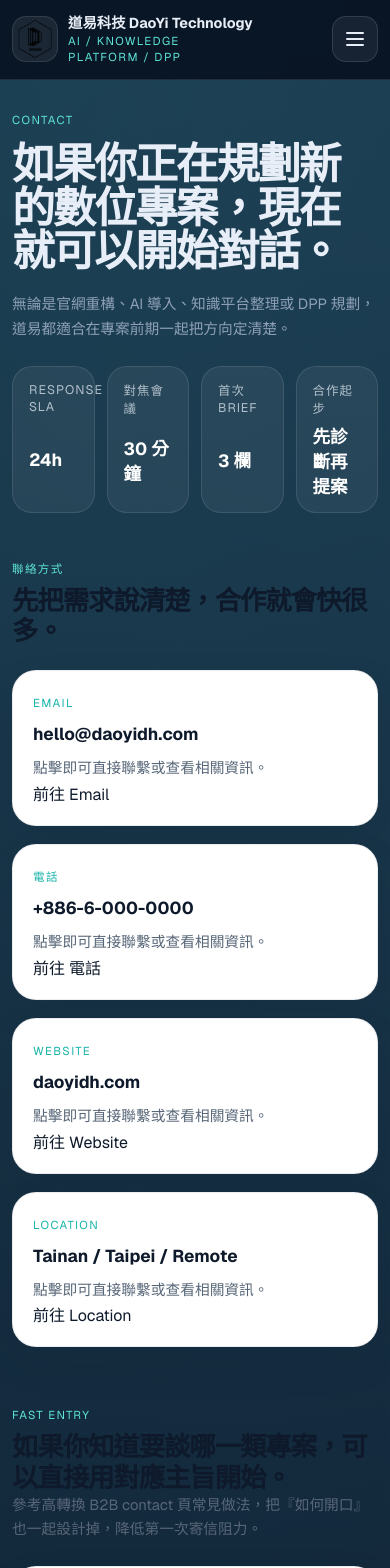
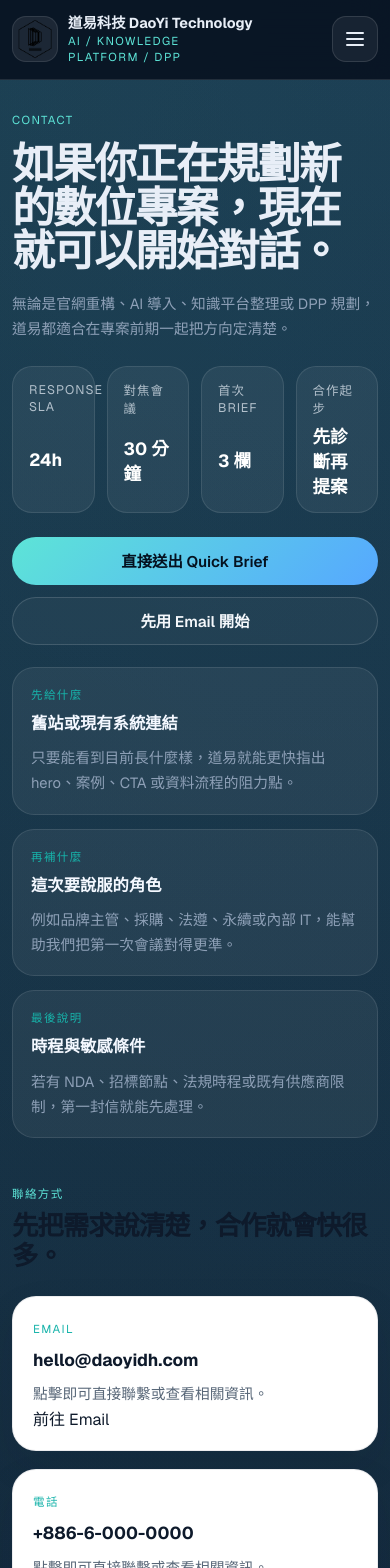
Before and after one commit to yangyen1977-wq/daoyi-website-2026, a Next.js app: page /contact in a window 390 px wide. Shown: the top 1568 px of the page. Built offline with nearby package versions, Linux system fonts and the light colour scheme.

Commit message:
Improve contact conversion and mobile CTA clarity

```diff
--- a/src/app/contact/page.tsx
+++ b/src/app/contact/page.tsx
@@ -1,7 +1,7 @@
 import type { Metadata } from "next";
 import { Section } from "@/components/section";
 import { QuickBriefForm } from "@/components/quick-brief-form";
-import { contactChannels, siteConfig, contactCommitments, contactDecisionCards, contactTrustNotes, trustSignals, homepageContactProof, contactPrepChecklist, auditOffer, contactFastFacts, contactIntentCards, contactFaqs, homepageResponseTimeline } from "@/lib/site";
+import { contactChannels, siteConfig, contactCommitments, contactDecisionCards, contactTrustNotes, trustSignals, homepageContactProof, contactPrepChecklist, auditOffer, contactFastFacts, contactIntentCards, contactFaqs, homepageResponseTimeline, contactHeroChecklist } from "@/lib/site";
 
 export const metadata: Metadata = {
   title: "聯絡我們",
@@ -38,6 +38,23 @@ export default function ContactPage() {
                 <span>{item.label}</span>
                 <strong>{item.value}</strong>
               </div>
+            ))}
+          </div>
+
+          <div className="contact-hero-actions">
+            <a className="button-primary button-large" href="#quick-brief">直接送出 Quick Brief</a>
+            <a className="button-secondary button-large" href={`mailto:${siteConfig.email}?subject=${encodeURIComponent("想和道易討論新專案")}`}>
+              先用 Email 開始
+            </a>
+          </div>
+
+          <div className="contact-hero-checklist" aria-label="第一次聯絡建議準備">
+            {contactHeroChecklist.map((item) => (
+              <article key={item.title} className="contact-hero-checklist-card">
+                <span className="mini-label accent">{item.label}</span>
+                <h3>{item.title}</h3>
+                <p>{item.detail}</p>
+              </article>
             ))}
           </div>
         </div>
--- a/src/app/globals.css
+++ b/src/app/globals.css
@@ -513,6 +513,101 @@ a:hover {
   margin-top: 18px;
 }
 
+.contact-hero-actions {
+  display: flex;
+  gap: 12px;
+  flex-wrap: wrap;
+  margin-top: 24px;
+}
+
+.contact-hero-checklist {
+  display: grid;
+  grid-template-columns: repeat(3, minmax(0, 1fr));
+  gap: 14px;
+  margin-top: 22px;
+}
+
+.contact-hero-checklist-card {
+  padding: 18px;
+  border-radius: 22px;
+  background: rgba(255, 255, 255, 0.06);
+  border: 1px solid rgba(255, 255, 255, 0.1);
+  display: grid;
+  gap: 10px;
+}
+
+.contact-hero-checklist-card h3 {
+  color: #f4f8ff;
+  font-size: 1.02rem;
+  line-height: 1.5;
+}
+
+.contact-hero-checklist-card p {
+  color: #cfdae8;
+  font-size: 0.92rem;
+  line-height: 1.6;
+}
+
+.quick-brief-action-group {
+  display: flex;
+  gap: 12px;
+  flex-wrap: wrap;
+}
+
+.quick-brief-action-group .button-primary,
+.quick-brief-action-group .button-secondary {
+  flex: 1 1 240px;
+}
+
+.quick-brief-action-group .button-secondary {
+  min-height: 48px;
+}
+
+.quick-brief-form .button-primary[disabled] {
+  opacity: 0.55;
+  cursor: not-allowed;
+  transform: none;
+}
+
+.quick-brief-form .button-primary[disabled]:hover {
+  transform: none;
+}
+
+.mobile-cta-bar {
+  padding-bottom: calc(env(safe-area-inset-bottom, 0px) + 10px);
+}
+
+.mobile-cta-content {
+  backdrop-filter: blur(18px);
+}
+
+.mobile-cta-button {
+  white-space: nowrap;
+}
+
+.mobile-cta-button.secondary {
+  border-color: rgba(255, 255, 255, 0.22);
+}
+
+.mobile-cta-close {
+  flex-shrink: 0;
+}
+
+.quick-brief-form,
+#quick-brief {
+  scroll-margin-top: 110px;
+}
+
+.contact-intent-card .inline-button,
+.contact-hero-actions .button-primary,
+.contact-hero-actions .button-secondary {
+  width: fit-content;
+}
+
+.contact-fast-facts {
+  margin-top: 22px;
+}
+
 .hero-grid {
   display: grid;
   grid-template-columns: 1.15fr 0.85fr;
@@ -985,7 +1080,8 @@ a:hover {
     grid-template-columns: 1fr;
   }
   .hero-clarity-checklist,
-  .hero-decision-rail {
+  .hero-decision-rail,
+  .contact-hero-checklist {
     grid-template-columns: 1fr;
   }
   .hero-action-cards {
@@ -1007,6 +1103,20 @@ a:hover {
   }
   .persona-tab {
     min-width: 220px;
+  }
+  .contact-hero-actions,
+  .quick-brief-action-group {
+    flex-direction: column;
+  }
+  .contact-hero-actions .button-primary,
+  .contact-hero-actions .button-secondary,
+  .quick-brief-action-group .button-primary,
+  .quick-brief-action-group .button-secondary {
+    width: 100%;
+  }
+  .mobile-cta-button {
+    flex: 1 1 0;
+    min-width: 0;
   }
 }
 
--- a/src/app/layout.tsx
+++ b/src/app/layout.tsx
@@ -96,6 +96,8 @@ export const metadata: Metadata = {
     "系統整合",
     "品牌官網設計",
     "B2B 官網改版",
+    "製造業官網改版",
+    "B2B SaaS 網站設計",
     "DPP 顧問",
     "AI 網站開發",
   ],
--- a/src/components/quick-brief-form.tsx
+++ b/src/components/quick-brief-form.tsx
@@ -82,12 +82,14 @@ export function QuickBriefForm() {
         </select>
       </label>
 
-      <button type="submit" className="button-primary button-large" disabled={isDisabled} aria-label="開啟已填好的 DaoYi 專案詢問郵件">
-        開啟已填好的專案郵件
-      </button>
-      <a className="button-secondary inline-button" href={`mailto:${siteConfig.email}`}>
-        先用 Email 問問題
-      </a>
+      <div className="quick-brief-action-group">
+        <button type="submit" className="button-primary button-large" disabled={isDisabled} aria-label="開啟已填好的 DaoYi 專案詢問郵件">
+          開啟已填好的專案郵件
+        </button>
+        <a className="button-secondary inline-button" href={`mailto:${siteConfig.email}?subject=${encodeURIComponent("想先和道易討論專案方向")}`}>
+          先用 Email 問問題
+        </a>
+      </div>
       <div className="quick-brief-assist-list" aria-label="聯絡輔助說明">
         {quickBriefAssistPoints.map((item) => (
           <p key={item} className="quick-brief-assist-pill">{item}</p>
--- a/src/lib/site.ts
+++ b/src/lib/site.ts
@@ -7,9 +7,9 @@ export const siteConfig = {
   email: "hello@daoyidh.com",
   phone: "+886-6-000-0000",
   location: "Tainan / Taipei / Remote",
-  heroTitle: "把 B2B 官網、AI 與 DPP 做成真的能用也能成交的系統",
+  heroTitle: "把 B2B 官網、AI 與 DPP 變成更容易成交、也更容易落地的系統",
   heroDescription:
-    "給 B2B 品牌、製造業與研究型組織：道易把品牌主張、案例證據、RWD 體驗、資料流程與 Contact 轉換整成同一套可交付網站與平台，讓決策更快、落地更穩。",
+    "給 B2B 品牌、製造業與研究型組織：道易把品牌主張、案例證據、RWD 體驗、資料流程與 Contact 轉換整成同一套可交付網站與平台，讓決策者 5 秒內看懂、團隊 10 週內看見可落地版本。",
 };
 
 export const navItems = [
@@ -237,6 +237,24 @@ export const contactFastFacts = [
   { label: "對焦會議", value: "30 分鐘" },
   { label: "首次 brief", value: "3 欄" },
   { label: "合作起步", value: "先診斷再提案" },
+];
+
+export const contactHeroChecklist = [
+  {
+    label: "先給什麼",
+    title: "舊站或現有系統連結",
+    detail: "只要能看到目前長什麼樣，道易就能更快指出 hero、案例、CTA 或資料流程的阻力點。",
+  },
+  {
+    label: "再補什麼",
+    title: "這次要說服的角色",
+    detail: "例如品牌主管、採購、法遵、永續或內部 IT，能幫助我們把第一次會議對得更準。",
+  },
+  {
+    label: "最後說明",
+    title: "時程與敏感條件",
+    detail: "若有 NDA、招標節點、法規時程或既有供應商限制，第一封信就能先處理。",
+  },
 ];
 
 export const contactIntentCards = [
```
